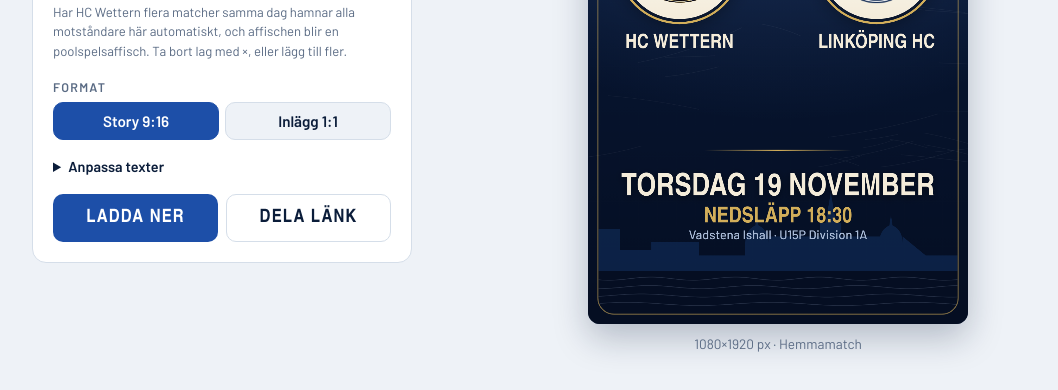
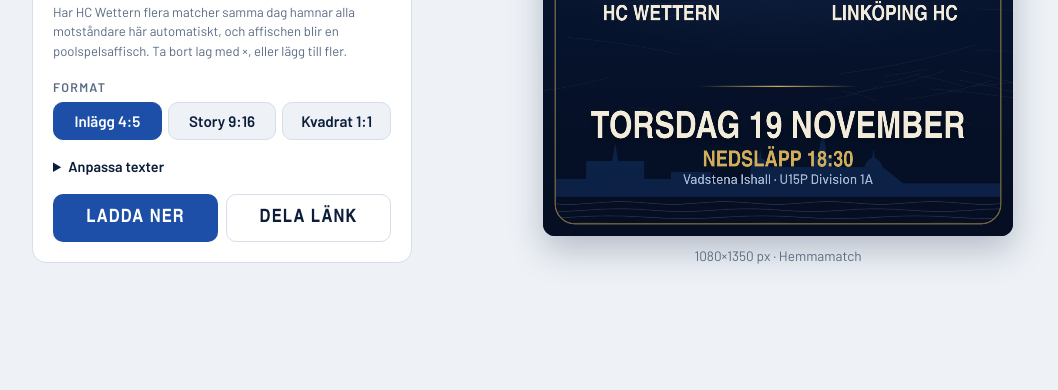
Before and after one commit to asajakt/hcwettern-matchaffisch, a plain HTML site: page docs/index.html in a window 1280 px wide. Shown: the part 472-862 px from the top of the page, without its empty margins (64-1122 px from the left). After the commit the page ends 800 px from the top, so only its background shows below. Drawn offline with Linux system fonts and the light colour scheme; a web font is replaced by a local one.

Commit message:
Nytt standardformat Inlägg 4:5 (1080x1350), story och kvadrat som val
Co-Authored-By: Claude Opus 5.5 <noreply@anthropic.com>

```diff
--- a/docs/index.html
+++ b/docs/index.html
@@ -47,7 +47,7 @@
   }
   select:focus-visible, input:focus-visible, button:focus-visible { outline: 3px solid var(--focus); outline-offset: 2px; }
   .check { display: flex; align-items: center; gap: 8px; font-size: .9rem; font-weight: 500; color: var(--ink); }
-  .seg { display: grid; grid-template-columns: 1fr 1fr; gap: 6px; }
+  .seg { display: grid; grid-template-columns: 1fr 1fr 1fr; gap: 6px; }
   .seg button { font: 600 .95rem var(--body); padding: 9px; border-radius: 10px; border: 1px solid var(--line); background: var(--bg); color: var(--ink); cursor: pointer; }
   .seg button[aria-pressed=true] { background: var(--accent); border-color: var(--accent); color: var(--accent-ink); }
 
@@ -73,6 +73,7 @@
   .stage { display: grid; justify-items: center; gap: 10px; position: sticky; top: 16px; }
   canvas { width: 100%; max-width: 560px; height: auto; border-radius: 12px; box-shadow: 0 14px 34px rgba(11, 29, 58, .25); background: #0B1D3A; }
   .stage.story canvas { max-width: 380px; }
+  .stage.post canvas { max-width: 470px; }
   .save-overlay { position: fixed; inset: 0; z-index: 50; background: rgba(4, 10, 24, .92); display: grid; grid-template-rows: auto 1fr auto; gap: 12px; padding: 16px; color: #F4ECDA; text-align: center; }
   .save-overlay[hidden] { display: none; }
   .save-overlay p { margin: 0; font-size: 1.05rem; font-weight: 600; }
@@ -123,8 +124,9 @@
       <div>
         <div class="lbl" style="margin-bottom:6px">Format</div>
         <div class="seg" role="group" aria-label="Format">
-          <button type="button" data-fmt="story" aria-pressed="true">Story 9:16</button>
-          <button type="button" data-fmt="square" aria-pressed="false">Inlägg 1:1</button>
+          <button type="button" data-fmt="post" aria-pressed="true">Inlägg 4:5</button>
+          <button type="button" data-fmt="story" aria-pressed="false">Story 9:16</button>
+          <button type="button" data-fmt="square" aria-pressed="false">Kvadrat 1:1</button>
         </div>
       </div>
 
@@ -144,8 +146,8 @@
       </div>
     </form>
 
-    <div class="stage story" id="stage">
-      <canvas id="poster" width="1080" height="1920" aria-label="Förhandsvisning av matchaffischen" role="img"></canvas>
+    <div class="stage post" id="stage">
+      <canvas id="poster" width="1080" height="1350" aria-label="Förhandsvisning av matchaffischen" role="img"></canvas>
       <p class="hint" id="hint"></p>
     </div>
   </div>
@@ -172,7 +174,8 @@
   const MOBILE = /iPhone|iPad|iPod|Android/i.test(UA) || (navigator.maxTouchPoints > 1 && /Macintosh/.test(UA));
   const IN_APP = /Instagram|FBAN|FBAV|FB_IAB|Messenger|Snapchat|TikTok|Line\//i.test(UA);
 
-  let data = null, fmt = "story", imgCache = new Map();
+  const FORMATS = { post: { h: 1350 }, story: { h: 1920 }, square: { h: 1080 } };
+  let data = null, fmt = "post", imgCache = new Map();
   let groups = [], group = null, opps = []; // opps: [{club, times:[], on:true}]
   const params = new URLSearchParams(location.search);
 
@@ -206,7 +209,7 @@
     const wg = wanted && groups.find((g) => g.matches.some((m) => m.id === wanted));
     if (wg) { $("team").value = wg.team; if (isPast(wg)) $("past").checked = true; }
     else { try { const t = localStorage.getItem("hcw-team"); if (t && teams.includes(t)) $("team").value = t; } catch {} }
-    if (params.get("format") === "square") setFormat("square");
+    if (FORMATS[params.get("format")]) setFormat(params.get("format"));
     fillGroups(wg ? wg.key : null);
 
     $("team").addEventListener("change", () => { try { localStorage.setItem("hcw-team", $("team").value); } catch {} fillGroups(); });
@@ -278,6 +281,7 @@
     fmt = f;
     document.querySelectorAll("[data-fmt]").forEach((b) => b.setAttribute("aria-pressed", String(b.dataset.fmt === f)));
     $("stage").classList.toggle("story", f === "story");
+    $("stage").classList.toggle("post", f === "post");
     draw();
   }
 
@@ -293,7 +297,9 @@
   let drawToken = 0;
   async function draw() {
     const token = ++drawToken;
-    const W = 1080, H = fmt === "story" ? 1920 : 1080, story = fmt === "story";
+    const W = 1080, H = FORMATS[fmt].h, story = fmt === "story";
+    // mått interpoleras mellan kvadrat (1080) och story (1920) – 4:5 hamnar däremellan
+    const t = (H - 1080) / 840, S = (a, b) => Math.round(b + (a - b) * t);
     await Promise.all([
       document.fonts.load('900 100px "Saira Extra Condensed"'), document.fonts.load('800 100px "Saira Extra Condensed"'),
       document.fonts.load('600 40px "Barlow"'), document.fonts.load('700 40px "Barlow"'),
@@ -318,13 +324,13 @@
 
     // överrubrik
     const kicker = [group.team.toUpperCase(), homeGame === true ? "HEMMA" : homeGame === false ? "BORTA" : null].filter(Boolean).join("   ·   ");
-    let y = story ? 250 : 112;
-    text(g, kicker, W / 2, y, 700, story ? 38 : 30, C.gold, "center", W - 160, false, "Barlow", 6);
+    let y = S(250, 112);
+    text(g, kicker, W / 2, y, 700, S(38, 30), C.gold, "center", W - 160, false, "Barlow", 6);
     // två rader: mindre grad, och raderna får samma storlek så att de ser ut som en rubrik
     const tSize = titleLines.length > 1
-      ? Math.min(...titleLines.map((l) => fitSize(g, l, 900, story ? 140 : 92, null, W - 120)))
-      : (story ? 180 : 126);
-    y += titleLines.length > 1 ? (story ? 124 : 84) : (story ? 150 : 112);
+      ? Math.min(...titleLines.map((l) => fitSize(g, l, 900, S(140, 92), null, W - 120)))
+      : (S(180, 126));
+    y += titleLines.length > 1 ? (S(124, 84)) : (S(150, 112));
     titleLines.forEach((l, i) => {
       if (i) y += tSize * .98;
       text(g, l, W / 2, y, 900, tSize, C.cream, "center", W - 120, true, null, 2);
@@ -340,37 +346,37 @@
     const extra = $("extra").value.trim();
     const price = $("price").value.trim();
     const entry = chargesEntry() && price ? `ENTRÉ ${price} KR` : "";
-    const maxW = W - (story ? 170 : 150);
+    const maxW = W - (S(170, 150));
     const info = [
-      { lines: [date], size: story ? 104 : 76, weight: 900, color: C.cream, shadow: true },
-      { lines: [when], size: story ? 62 : 46, weight: 800, color: C.gold },
-      place && { ...wrap(g, place, 500, story ? 36 : 28, "Barlow", maxW, 2, story ? 28 : 22), weight: 500, color: C.mist, family: "Barlow" },
-      entry && { lines: [entry], size: story ? 54 : 40, weight: 800, color: C.cream, gap: story ? 16 : 10 },
-      extra && { ...wrap(g, extra, 700, story ? 48 : 32, "Barlow", maxW, Math.min(4, Math.max(2, extra.split("\n").length)), story ? 28 : 20), weight: 700, color: C.cream, family: "Barlow", shadow: true, gap: story ? 34 : 20 },
+      { lines: [date], size: S(104, 76), weight: 900, color: C.cream, shadow: true },
+      { lines: [when], size: S(62, 46), weight: 800, color: C.gold },
+      place && { ...wrap(g, place, 500, S(36, 28), "Barlow", maxW, 2, S(28, 22)), weight: 500, color: C.mist, family: "Barlow" },
+      entry && { lines: [entry], size: S(54, 40), weight: 800, color: C.cream, gap: S(16, 10) },
+      extra && { ...wrap(g, extra, 700, S(48, 32), "Barlow", maxW, Math.min(4, Math.max(2, extra.split("\n").length)), S(28, 20)), weight: 700, color: C.cream, family: "Barlow", shadow: true, gap: S(34, 20) },
     ].filter(Boolean);
     for (const b of info) if (b.lines.length === 1 && !b.family) b.size = fitSize(g, b.lines[0], b.weight, b.size, null, maxW);
     const lh = (b) => b.size * 1.18;
-    const ruleGap = story ? 40 : 30;
+    const ruleGap = S(40, 30);
     const infoH = ruleGap + info.reduce((h, b) => h + (b.gap || 0) + b.lines.length * lh(b), 0);
-    const bottomLimit = story ? H - 235 : H - 56;   // ovanför vattnet/ramen
+    const bottomLimit = H - S(235, 56);   // ovanför vattnet/ramen
     const infoTop = bottomLimit - infoH;
 
     if (!pool) {
       const o = opps[0], img = imgs[0];
       const usLeft = first.homeGame !== false; // hemmalaget till vänster, som i en matchtablå
-      const nameSize = story ? 56 : 46, nameGap = nameSize + 14; // luft under skivan inkl. prickar på Å/Ä/Ö
-      const areaTop = y + (story ? 70 : 40), areaBot = infoTop - (story ? 50 : 26);
-      const L = Math.max(120, Math.min(story ? 250 : 236, (areaBot - areaTop - nameGap) / 1.42));
+      const nameSize = S(56, 46), nameGap = nameSize + 14; // luft under skivan inkl. prickar på Å/Ä/Ö
+      const areaTop = y + (S(70, 40)), areaBot = infoTop - (S(50, 26));
+      const L = Math.max(120, Math.min(S(250, 236), (areaBot - areaTop - nameGap) / 1.42));
       const groupH = L * 1.42 + nameGap;                  // från skivans överkant till namnets baslinje
       const cy = areaTop + Math.max(0, (areaBot - areaTop - groupH) / 2) + L * .71;
-      const dx = story ? 280 : 262;
+      const dx = S(280, 262);
       const [lImg, lName, rImg, rName] = usLeft ? [own, OWN, img, o.club] : [img, o.club, own, OWN];
       crest(g, lImg, lName, W / 2 - dx, cy, L);
       crest(g, rImg, rName, W / 2 + dx, cy, L);
-      text(g, "VS", W / 2, cy + (story ? 34 : 28), 900, story ? 104 : 84, C.gold, "center", null, true);
+      text(g, "VS", W / 2, cy + (S(34, 28)), 900, S(104, 84), C.gold, "center", null, true);
       const ny = cy + L * .71 + nameGap;
-      text(g, lName.toUpperCase(), W / 2 - dx, ny, 800, nameSize, C.cream, "center", story ? 440 : 420);
-      text(g, rName.toUpperCase(), W / 2 + dx, ny, 800, nameSize, C.cream, "center", story ? 440 : 420);
+      text(g, lName.toUpperCase(), W / 2 - dx, ny, 800, nameSize, C.cream, "center", S(440, 420));
+      text(g, rName.toUpperCase(), W / 2 + dx, ny, 800, nameSize, C.cream, "center", S(440, 420));
     } else {
       // poolspel: (story) vår logga överst, sedan "HC Wettern möter" och motståndarna i ett rutnät
       let my;
@@ -381,19 +387,19 @@
       } else {
         my = y + 74;
       }
-      rule(g, W / 2, my + (story ? 30 : 26), story ? 380 : 320);
-      text(g, story ? "MÖTER" : "HC WETTERN MÖTER", W / 2, my, 800, story ? 48 : 36, C.gold, "center", null, false, null, 6);
+      rule(g, W / 2, my + (S(30, 26)), S(380, 320));
+      text(g, story ? "MÖTER" : "HC WETTERN MÖTER", W / 2, my, 800, S(48, 36), C.gold, "center", null, false, null, 6);
 
       const n = opps.length, dense = n > 4;
       const cols = n <= 4 ? n : n <= 6 ? 3 : n <= 8 ? 4 : 5;
       const rows = Math.ceil(n / cols);
-      const top = my + (story ? 60 : 44), bottom = infoTop - (story ? 40 : 16);
+      const top = my + (S(60, 44)), bottom = infoTop - (S(40, 16));
       const cellW = (W - 120) / cols, cellH = (bottom - top) / rows;
-      const nameSize = story ? (dense ? 32 : 40) : (dense ? 24 : 30);
-      const timeSize = story ? (dense ? 26 : 32) : (dense ? 21 : 26);
+      const nameSize = S((dense ? 32 : 40), (dense ? 24 : 30));
+      const timeSize = S((dense ? 26 : 32), (dense ? 21 : 26));
       const anyTimes = opps.some((o) => o.times.length);
       const lab = nameSize + 10 + (anyTimes ? timeSize * 1.4 : 0);
-      const L = Math.max(40, Math.min(cellW * .56, (cellH - lab) / 1.42, story ? 220 : 170));
+      const L = Math.max(40, Math.min(cellW * .56, (cellH - lab) / 1.42, S(220, 170)));
       opps.forEach((o, i) => {
         const r = Math.floor(i / cols), inRow = Math.min(cols, n - r * cols), c = i % cols;
         const x = W / 2 + (c - (inRow - 1) / 2) * cellW;
@@ -406,7 +412,7 @@
     }
 
     // infoblock
-    rule(g, W / 2, infoTop, story ? 420 : 340);
+    rule(g, W / 2, infoTop, S(420, 340));
     let iy = infoTop + ruleGap;
     for (const b of info) {
       iy += b.gap || 0;
@@ -442,7 +448,7 @@
     g.beginPath(); roundRect(g, 28, 28, W - 56, H - 56, 46); g.stroke(); g.restore();
 
     // siluett
-    const base = H - (fmt === "story" ? 150 : 62), sc = fmt === "story" ? 1.5 : .8;
+    const t = (H - 1080) / 840, base = H - (62 + 88 * t), sc = .8 + .7 * t;
     g.save(); g.beginPath(); roundRect(g, 30, 30, W - 60, H - 60, 44); g.clip();
     skyline(g, W, base, sc);
     // vågor (Vättern) under siluetten
@@ -620,7 +626,7 @@
   function shareUrl() {
     const url = new URL(location.href); url.search = "";
     if (group) url.searchParams.set("match", group.matches[0].id);
-    if (fmt === "square") url.searchParams.set("format", "square");
+    if (fmt !== "post") url.searchParams.set("format", fmt);
     return url.toString();
   }
   function share() {
```
Also changed, not shown: 1 other file.
